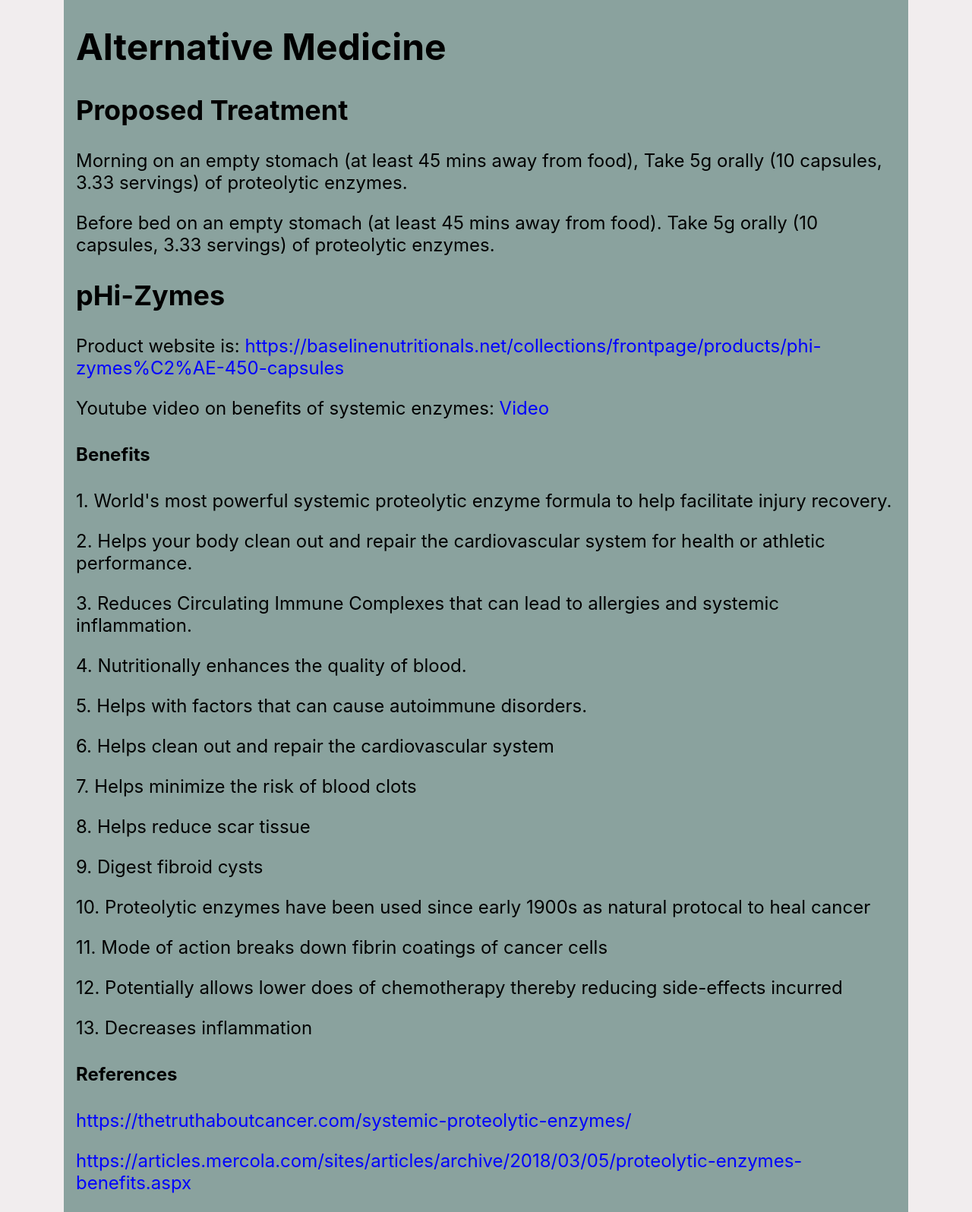
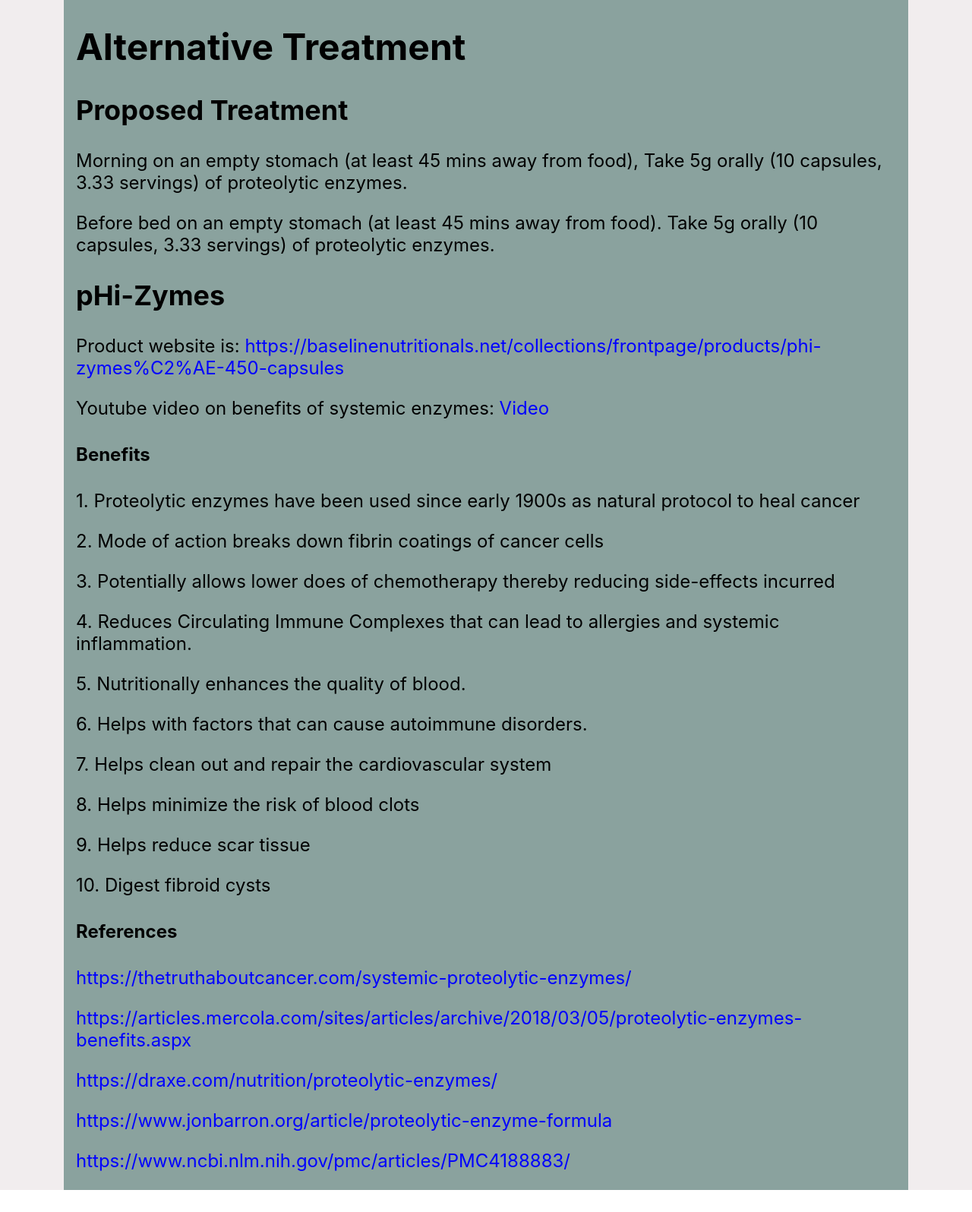
Before and after one commit to jaytula/alt-medicine, a React (Create React App) app: page / in a window 1280 px wide. Shown: the whole page at 76% size. After the commit the page ends 1567 px from the top, so only its background shows below. Built offline with nearby package versions, Linux system fonts and the light colour scheme.

Commit message:
Re-order and add references

```diff
--- a/src/App.js
+++ b/src/App.js
@@ -31,23 +31,23 @@
       'https://baselinenutritionals.net/collections/frontpage/products/phi-zymes%C2%AE-450-capsules',
     youtube: 'https://www.youtube.com/watch?v=dgJGmCmh9uI&feature=youtu.be',
     benefits: [
-      "World's most powerful systemic proteolytic enzyme formula to help facilitate injury recovery.",
-      'Helps your body clean out and repair the cardiovascular system for health or athletic performance.',
+      'Proteolytic enzymes have been used since early 1900s as natural protocol to heal cancer',
+      'Mode of action breaks down fibrin coatings of cancer cells',
+      'Potentially allows lower does of chemotherapy thereby reducing side-effects incurred',
       'Reduces Circulating Immune Complexes that can lead to allergies and systemic inflammation.',
       'Nutritionally enhances the quality of blood.',
       'Helps with factors that can cause autoimmune disorders.',
       'Helps clean out and repair the cardiovascular system',
       'Helps minimize the risk of blood clots',
       'Helps reduce scar tissue',
-      'Digest fibroid cysts',
-      'Proteolytic enzymes have been used since early 1900s as natural protocal to heal cancer',
-      'Mode of action breaks down fibrin coatings of cancer cells',
-      'Potentially allows lower does of chemotherapy thereby reducing side-effects incurred',
-      'Decreases inflammation'
+      'Digest fibroid cysts'
     ],
     references: [
       'https://thetruthaboutcancer.com/systemic-proteolytic-enzymes/',
-      'https://articles.mercola.com/sites/articles/archive/2018/03/05/proteolytic-enzymes-benefits.aspx'
+      'https://articles.mercola.com/sites/articles/archive/2018/03/05/proteolytic-enzymes-benefits.aspx',
+      'https://draxe.com/nutrition/proteolytic-enzymes/',
+      'https://www.jonbarron.org/article/proteolytic-enzyme-formula',
+      'https://www.ncbi.nlm.nih.gov/pmc/articles/PMC4188883/'
     ]
   }
 ];
@@ -59,7 +59,7 @@
     <div className={classes.root}>
       <div className={classes.container}>
         <main className={classes.content}>
-          <h1>Alternative Medicine</h1>
+          <h1>Alternative Treatment</h1>
           <h2>Proposed Treatment</h2>
           <p>
             Morning on an empty stomach (at least 45 mins away from food), Take
```
